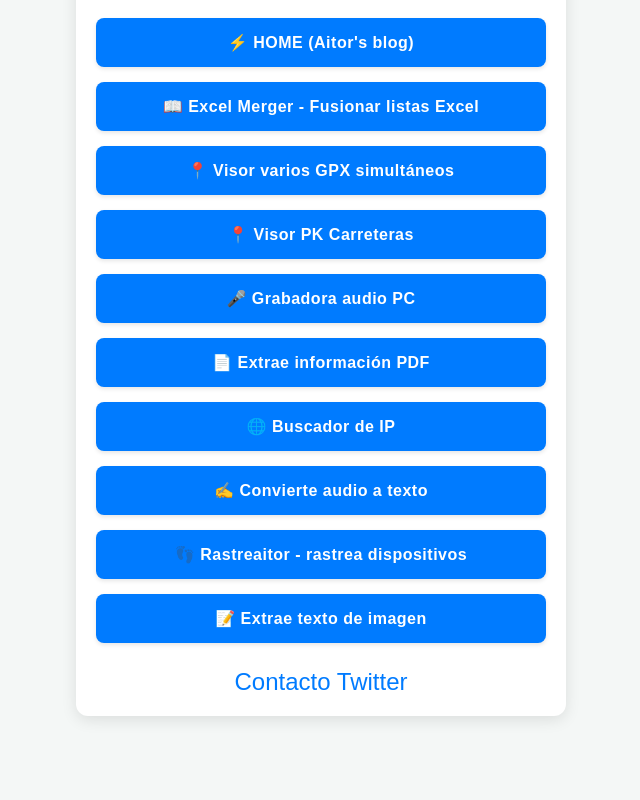
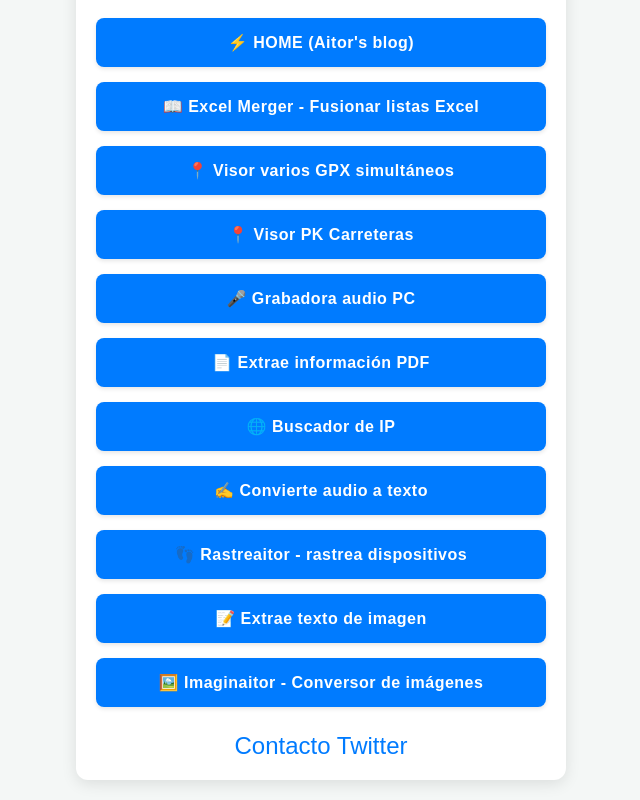
Before and after one commit to spankyno/AitorliksNetlify, a plain HTML site: page index.html in a window 1280 px wide. Shown: the part 431-1231 px from the top of the page, without its empty margins (319-959 px from the left). Before the commit the page ends 1167 px from the top, so only its background shows below. Drawn offline with Linux system fonts and the light colour scheme.

Commit message:
Add files via upload

```diff
--- a/index.html
+++ b/index.html
@@ -121,6 +121,11 @@
 	<a href="https://extrae-textode-imagen.vercel.app/" target="_blank" class="link-button">
         📝 Extrae texto de imagen
     </a>
+
+  <a href="https://imaginaitor.vercel.app/" target="_blank" class="link-button">
+        🖼️ Imaginaitor - Conversor de imágenes
+    </a>
+
 	<div class="social-links">
         <a href="https://x.com/Kalbo___" target="_blank">Contacto Twitter</a>
     </div>
```
